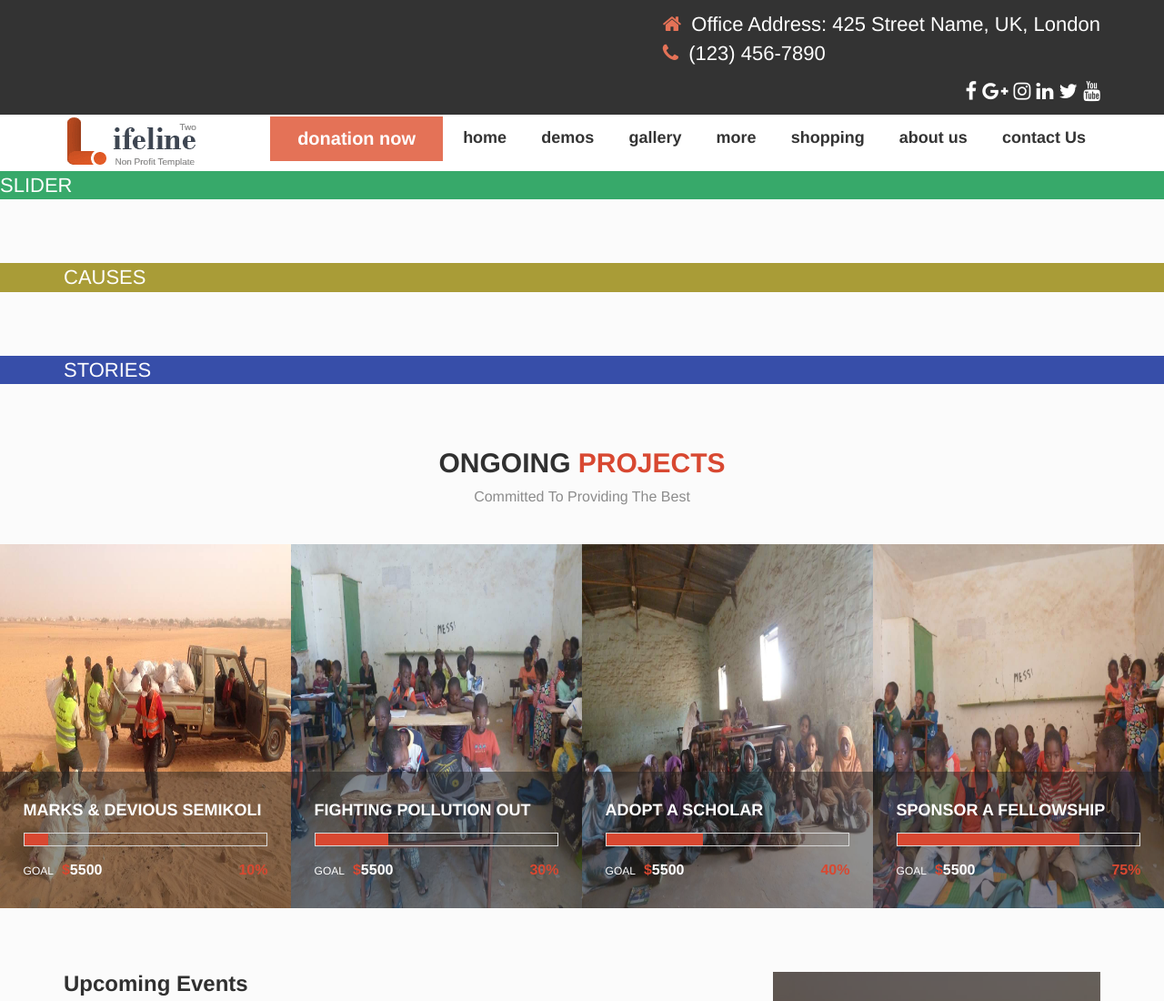
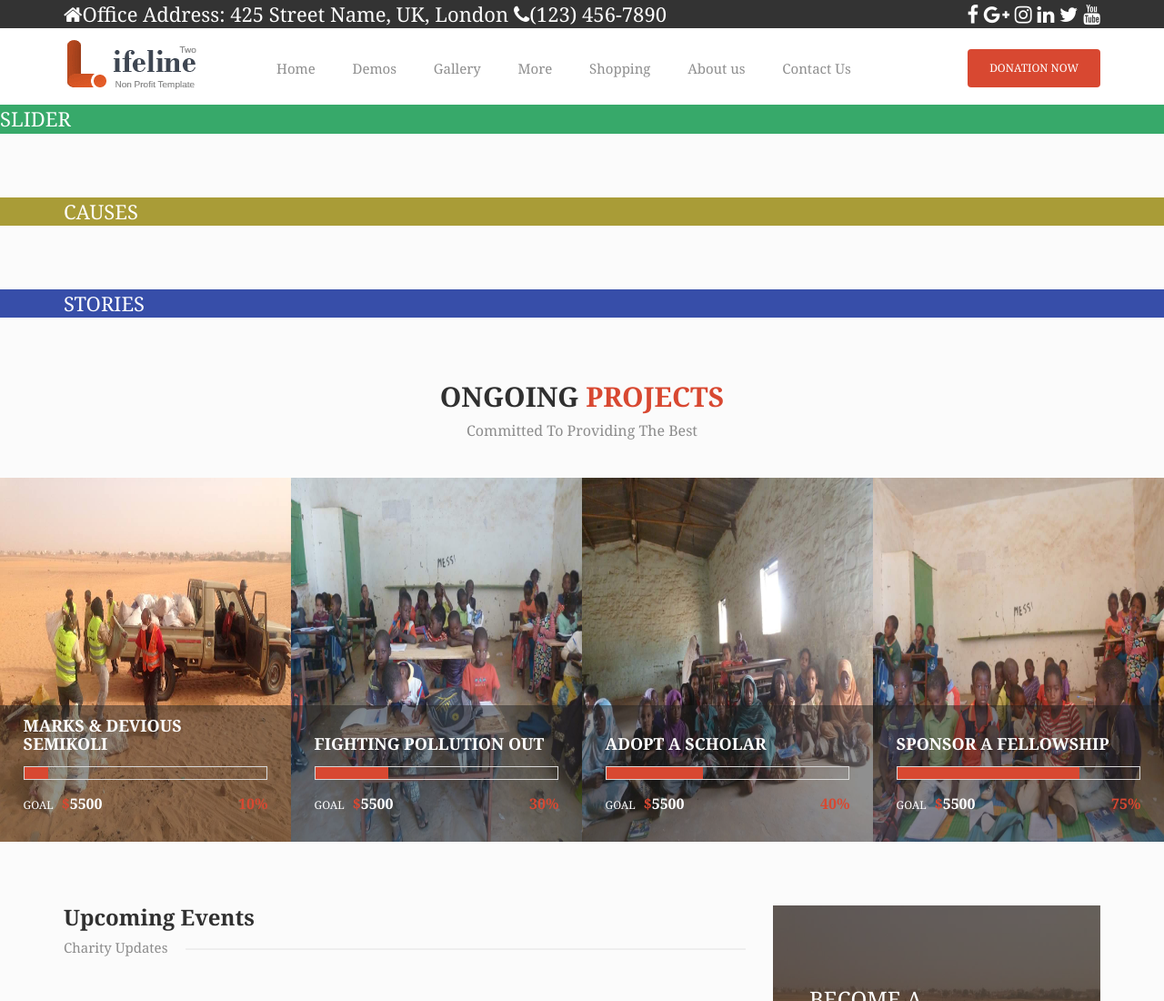
Before and after one commit to MfcDevps/OngWebsite, a plain HTML site: page index.html in a window 1280 px wide. Shown: the top 1100 px of the page at 91% size. Drawn offline with Linux system fonts and the light colour scheme.

Commit message:
resolve menubar

```diff
--- a/css/style.css
+++ b/css/style.css
@@ -3,6 +3,7 @@ body{
     color: #FFF;
     font-size: 22px;
     background-color: #fbfbfb;
+    font-family: Cambria, Cochin, Georgia, Times, Times New Roman, serif
 }
 
 h1,h2,h3,h4,h5,h5,p{
@@ -40,25 +41,16 @@ h1,h2,h3,h4,h5,h5,p{
 }
 
  .Ap{
-  float: left;
+        float: left;
       list-style: none;
       margin: 0 0 0 20px;
       padding: 10px 0;
 }
-.topBar ul {
-  list-style: none;
-  padding-left: 33%;
-  overflow: auto;
+.topBar .topBar-content{
 
-
-float: right;
 }
 
-.topBar ul li i{
-color: #e47257;
-  display: inline-block;
-  padding: 4px;
-  margin: 1px
+.topBar .social{
 
 }
 
@@ -66,59 +58,47 @@ color: #e47257;
 
 .menuBar{
     background: #fff;
-padding: 0;
+    padding: 10px 0;
+}
 
+.menuBar .logo{
 
 }
 
-.menuBar .mbar {
-
-  color: #FFF;
-  overflow: hidden;
+.menuBar #menu{
+    margin: 0;
+    list-style-type: none;
+    margin-left: 45px;
+    line-height: 2.9;
 }
 
-.menuBar .mbar img{
-
+.menuBar #menu li{
+    display: inline-block;
+    font-size: 15px;
+    padding-right: 35px;
 }
 
-.menuBar .mbar ul{
-  list-style: none;
-  padding-left: 200px;
-  overflow: hidden;
-
-   padding-left: 4px;
-
+.menuBar #menu li a{
+    color: #8e8e8e;
 }
 
-.menuBar .mbar ul li {
-
-  display: inline-block;
-  padding: 8px;
-  margin: 8px
-
-}
-.menuBar .mbar ul li h4{
-  font-weight: bold;
-  text-transform:none;
-}
-.menuBar .mbar ul li a{
-  color: #343434;
-  text-decoration: none;
-
+.menuBar #menu li a:hover{
+    color: #d84831;
+    text-decoration: none;
 }
 
-.menuBar .mbar ul li a:hover{
-  color: #f44336;
+.menuBar .donation{
+    background: #d84831;
+    padding: 12px 24px;
+    border-radius: 4px;
+    margin-top: 13px;
 }
-.menuBar .mbar  button{
-  background: #e47257;
 
-  font-size: 20px;
-  border: 2px solid #FFF;
-  font-weight: bold;
-  padding: 10px 30px;
+.menuBar .donation a{
+    font-size: 12px;
+    color: #fff;
+}
 
-}
 .slider{
     background: rgb(55, 169, 106);
 }
--- a/index.html
+++ b/index.html
@@ -21,21 +21,21 @@
         <!-- Start Hendou Area -->
         <section class="topBar">
             <div class="container">
-                <ul class="Ap">
-                    <li>  <i class="fa fa-home"></i> Office Address: 425 Street Name, UK, London </li>
-                    <li> <i class="fa fa-phone"> </i> (123) 456-7890</li>
-                </ul>
+                <div class="topBar-content float-left">
+                    <i class="fa fa-home"> </i><span>Office Address: 425 Street Name, UK, London </span>
+                    <i class="fa fa-phone"></i><span>(123) 456-7890</span>
+                </div>
 
 
 
-                <ul class="SM">
+                <div class="social float-right">
                     <i class="fa fa-facebook"></i>
                     <i class="fa fa-google-plus"></i>
                     <i class="fa fa-instagram"></i>
                     <i class="fa fa-linkedin"></i>
                     <i class="fa fa-twitter"> </i>
                     <i class="fa fa-youtube"></i>
-                </ul>
+                </div>
               <!--<ul class="log">
                 <li>  <i class="fa fa-sign-in"></i></li>
                 <li>   <i class="fa fa-user-plus"></i></li>
@@ -45,22 +45,23 @@
         </section>
 
         <section class="menuBar">
-          <div class = "mbar">
-    <div class = "container">
-<div class="float-left" > <img src="images/logo.png" width="" alt="logo" style=" width:149px; height:60px;"> </div>
-    <div class="float-Right">  <ul>
-        <li class="active"> <a href="#"><h4>home</h4> </a> </li>
-        <li> <a href="#"><h4>demos </h4></a> </Li>
-          <li> <a href="#"><h4>gallery</h4> </a> </Li>
-            <li> <a href="#"><h4>more </h4> </a> </Li>
-              <li><a href="#"> <h4>shopping</h4></a>  </Li>
-                <li><a href="#"> <h4>about us </h4></a> </Li>
-                  <li><a href="#"> <h4>contact Us</h4></a> </Li>
-
-        </ul></div>
-        <div class=" float-left float-Right" ><button > <p> donation now <p> </button> </div>
-      </div>
-    </div>
+            <div class = "container">
+                    <div class="logo float-left" >
+                        <img src="images/logo.png" width="" alt="logo" style=" width:149px; height:60px;">
+                    </div>
+                    <ul id="menu" class="float-left">
+                        <li class="active"><a href="#">Home</a></li>
+                        <li><a href="#">Demos</a></li>
+                        <li><a href="#">Gallery</a></li>
+                        <li><a href="#">More</a></li>
+                        <li><a href="#">Shopping</a></li>
+                        <li><a href="#">About us</a></li>
+                        <li><a href="#">Contact Us</a></li>
+                    </ul>
+                    <span class="donation float-right">
+                        <a href="#">DONATION NOW</a>
+                    </span>
+            </div>
         </section>
 
         <section class="slider">
```
